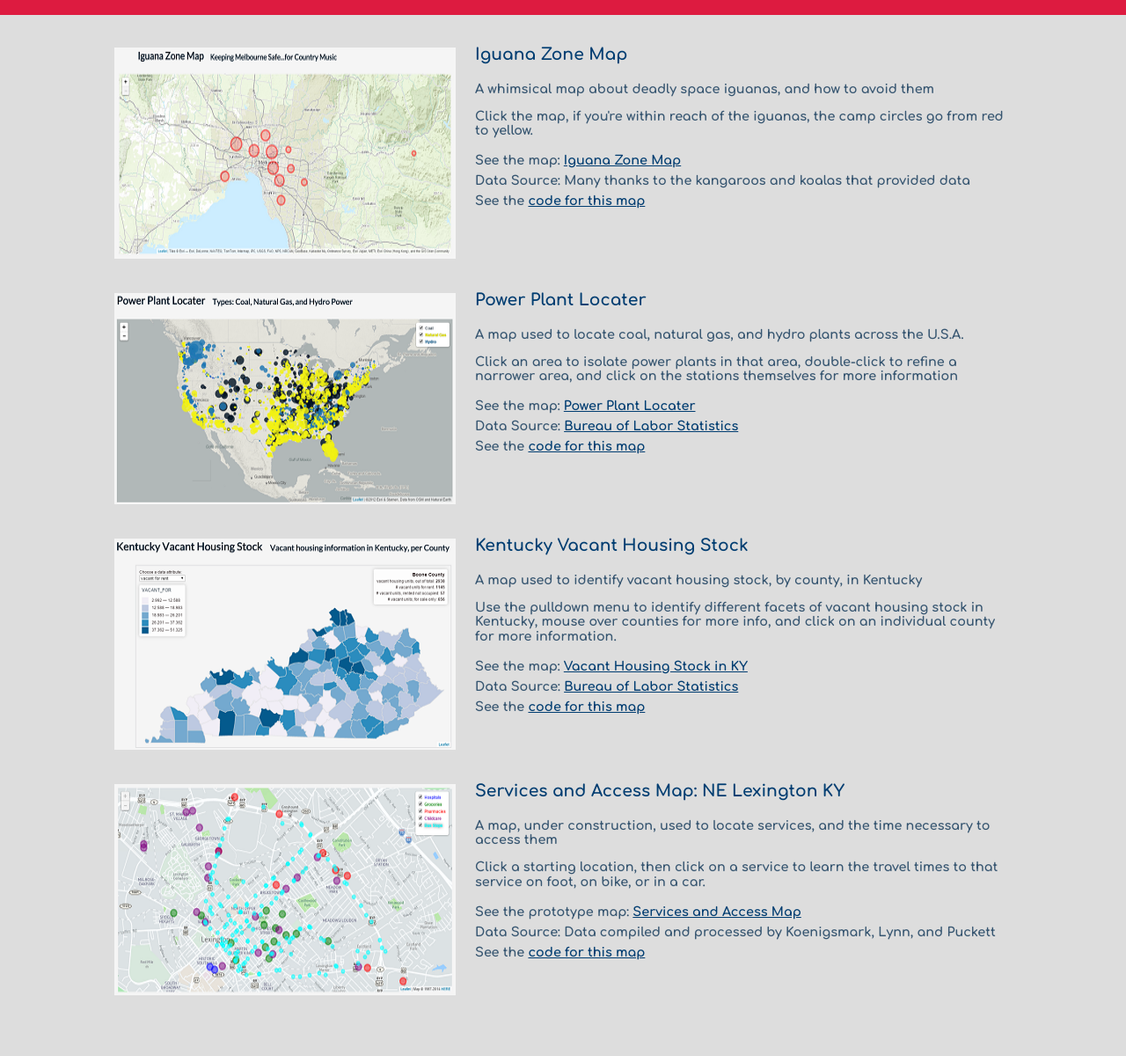
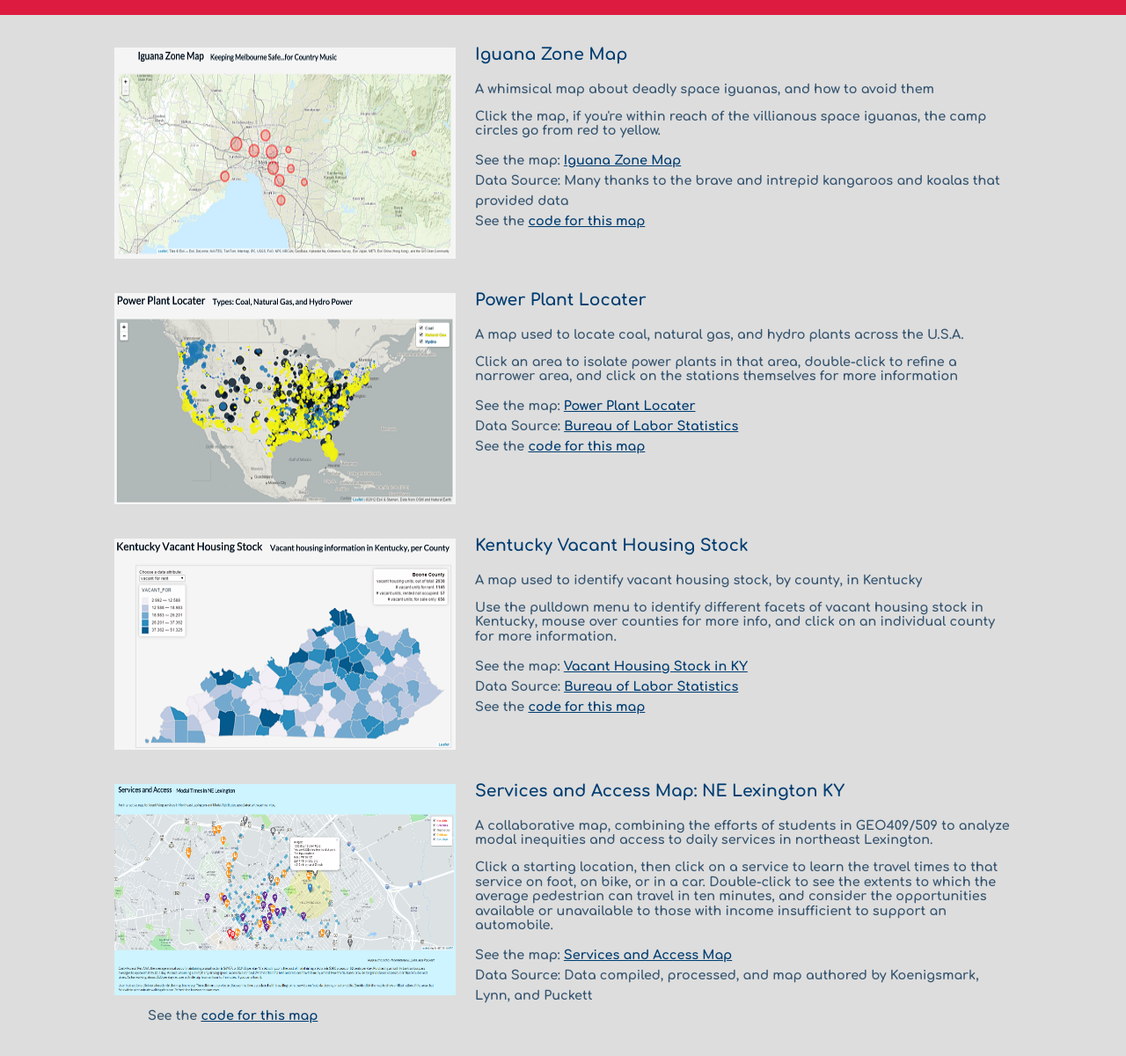
Before and after one commit to paulpuckett/paulpuckett.github.io, a plain HTML site: page index.html in a window 1280 px wide. Shown: the part 82-1282 px from the top of the page at 88% size. Before the commit the page ends 1250 px from the top, so only its background shows below. Drawn offline with nearby package versions, Linux system fonts and the light colour scheme.

Commit message:
Updating portfolio page

```diff
--- a/index.html
+++ b/index.html
@@ -90,10 +90,10 @@
         <image src="images/iguanazone.png" alt="Iguana Zone Map" class="project-image" />
         <h3>Iguana Zone Map</h3>
         <p>A whimsical map about deadly space iguanas, and how to avoid them</p>
-        <p>Click the map, if you're within reach of the iguanas, the camp circles go from red to yellow.</p>
+        <p>Click the map, if you're within reach of the villianous space iguanas, the camp circles go from red to yellow.</p>
         <ul>
             <li>See the map: <a href="iguana-zone-map/" />Iguana Zone Map</a></li>
-            <li> Data Source: Many thanks to the kangaroos and koalas that provided data</li>
+            <li> Data Source: Many thanks to the brave and intrepid kangaroos and koalas that provided data</li>
             <li>See the <a href="https://github.com/paulpuckett/paulpuckett.github.io/tree/master/iguana-zone-map/">code for this map</a></li>
         <ul>
     </section>
@@ -123,14 +123,14 @@
     </section>
 
     <section class="project">
-        <image src="images/services.png" alt="Services and Access Map" class="project-image" />
+        <image src="images/services-finalProject.png" alt="Services and Access Map" class="project-image" />
         <h3>Services and Access Map: NE Lexington KY</h3>
-        <p>A map, under construction, used to locate services, and the time necessary to access them</p>
-        <p>Click a starting location, then click on a service to learn the travel times to that service on foot, on bike, or in a car.</p>
+        <p>A collaborative map, combining the efforts of students in GEO409/509 to analyze modal inequities and access to daily services in northeast Lexington.</p>
+        <p>Click a starting location, then click on a service to learn the travel times to that service on foot, on bike, or in a car. Double-click to see the extents to which the average pedestrian can travel in ten minutes, and consider the opportunities available or unavailable to those with income insufficient to support an automobile.</p>
         <ul>
-            <li>See the prototype map: <a href="Final_Project/" />Services and Access Map</a></li>
-            <li>Data Source: Data compiled and processed by Koenigsmark, Lynn, and Puckett</li>
-            <li>See the <a href="https://github.com/paulpuckett/paulpuckett.github.io/tree/master/services-map" />code for this map</a></li>
+            <li>See the map: <a href="Final_Project/" />Services and Access Map</a></li>
+            <li>Data Source: Data compiled, processed, and map authored by Koenigsmark, Lynn, and Puckett</li>
+            <li>See the <a href="https://github.com/paulpuckett/paulpuckett.github.io/tree/master/Final_Project" />code for this map</a></li>
         <ul>
     </section>
 
```
Also changed, not shown: images/services-finalProject.png (added).
